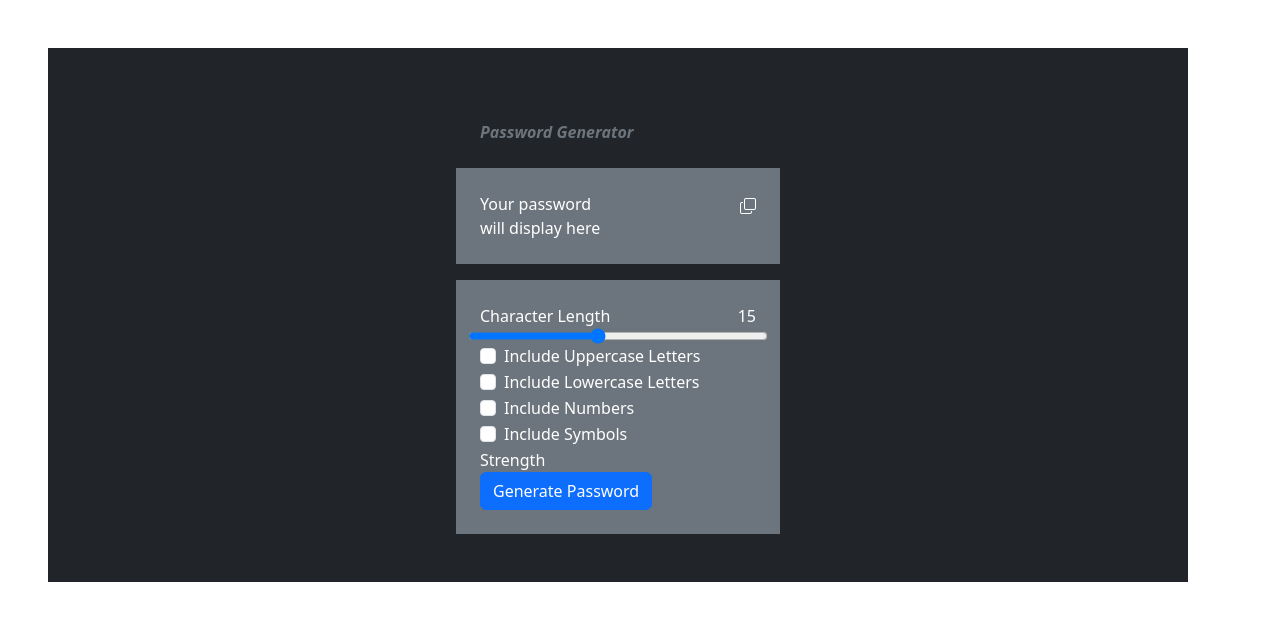
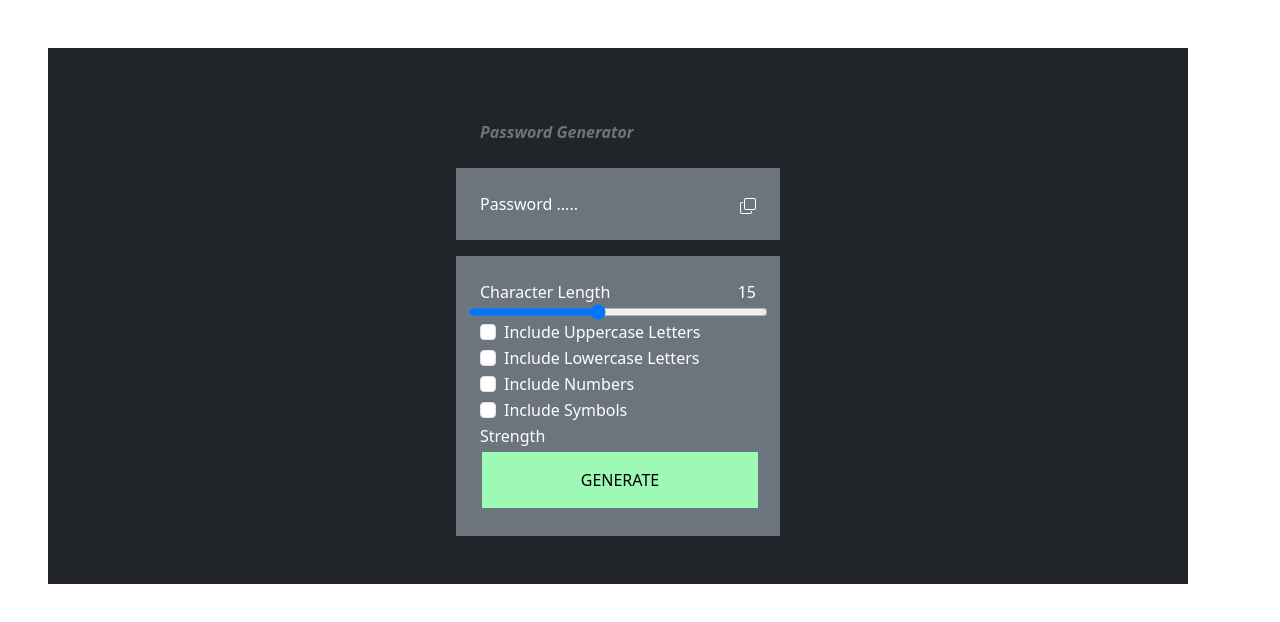
Before and after one commit to SniraJavas/password-generator-kandua, a React (Create React App) app: page /PasswordGen in a window 1280 px wide. Shown: the top 622 px of the page. Built offline with nearby package versions, Linux system fonts and the light colour scheme.

Commit message:
begin aligning styling with an image

```diff
--- a/src/App.css
+++ b/src/App.css
@@ -37,6 +37,13 @@
   }
 }
 
-input:checked ~ .checkmark {
-  background-color: #2ead5b;
+input[type=button] {
+  background-color: #9ef9b5;
+  border: none;
+  color: black;
+  padding: 16px 32px;
+  text-decoration: none;
+  margin: 4px 2px;
+  cursor: pointer;
+  width: 100%;
 }
--- a/src/components/CheckList.js
+++ b/src/components/CheckList.js
@@ -45,15 +45,15 @@ const Checklist = (props) => {
                 <Form.Group>
                     <Form.Check id="UpperCase" type="checkbox" label="Include Uppercase Letters" onChange={() => setIncludeCapitalLetters(!includeCapitalLetters)}  />
                     <Form.Check id="LowerCase" type="checkbox" label="Include Lowercase Letters" onChange={() => setIncludeLowerLetters(!includeLowerLetters)} />
-                    <Form.Check id="Numbsers" type="checkbox" label="Include Numbers" onChange={() => setIncludeSpecialSymbols(!includeSpecialSymbols)} />
-                    <Form.Check id="Symbols" type="checkbox" label="Include Symbols" onChange={() => setIncludeNumbers(!includeNumbers)}/>
+                    <Form.Check id="Numbsers" type="checkbox" label="Include Numbers" onChange={() => setIncludeNumbers(!includeNumbers)} />
+                    <Form.Check id="Symbols" type="checkbox" label="Include Symbols" onChange={() => setIncludeSpecialSymbols(!includeSpecialSymbols)}/>
                 </Form.Group>
             </Form>
 
             <div>
                 Strength
             </div>
-            <button className='btn btn-primary' onClick={generatePassword}> Generate Password</button>
+            <input type="button" onClick={generatePassword} value=" GENERATE " />
         </div>
     );
 };
--- a/src/components/PasswordGen.js
+++ b/src/components/PasswordGen.js
@@ -3,7 +3,7 @@ import Checklist from './CheckList';
 import SliderInput from './SliderInput';
 
 const PasswordGen = () => {
-    const [password, setPassword] = useState("Your password will display here");
+    const [password, setPassword] = useState("Password .....");
     const [passwordLen, setPasswordLen] = useState(15);
     const passwordMax = 30;
 
@@ -30,8 +30,8 @@ const PasswordGen = () => {
                     <div className="col-md-4">
                         <div className="bg-secondary text-white p-4" style={{display:'flex'}}>
                             <div className='col text-start'>{password}</div>
-                            <div className='col text-end'>
-                                <svg xmlns="http://www.w3.org/2000/svg" width="16" height="16" fill="currentColor" class="bi bi-copy" viewBox="0 0 16 16">
+                            <div className='col text-end' onClick={() => navigator.clipboard.writeText(password)} style={{ cursor: 'pointer' }}>
+                                <svg xmlns="http://www.w3.org/2000/svg" width="16" height="16" fill="currentColor" className="bi bi-copy" viewBox="0 0 16 16">
                                     <path fill-rule="evenodd" d="M4 2a2 2 0 0 1 2-2h8a2 2 0 0 1 2 2v8a2 2 0 0 1-2 2H6a2 2 0 0 1-2-2zm2-1a1 1 0 0 0-1 1v8a1 1 0 0 0 1 1h8a1 1 0 0 0 1-1V2a1 1 0 0 0-1-1zM2 5a1 1 0 0 0-1 1v8a1 1 0 0 0 1 1h8a1 1 0 0 0 1-1v-1h1v1a2 2 0 0 1-2 2H2a2 2 0 0 1-2-2V6a2 2 0 0 1 2-2h1v1z" />
                                 </svg>
                             </div>
--- a/src/components/SliderInput.js
+++ b/src/components/SliderInput.js
@@ -21,7 +21,7 @@ const SliderInput = (props) => {
                 className=''
                 value={passwordLen}
                 onChange={handleSliderChange}
-            />
+            ></input>
         </div>
     );
 };
```
